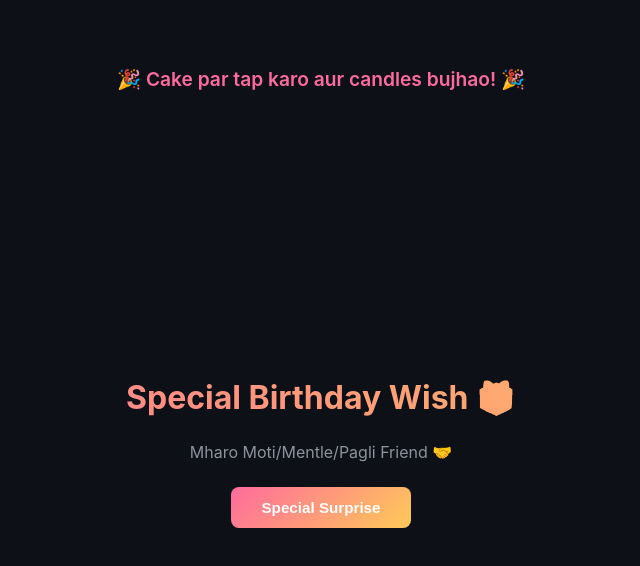
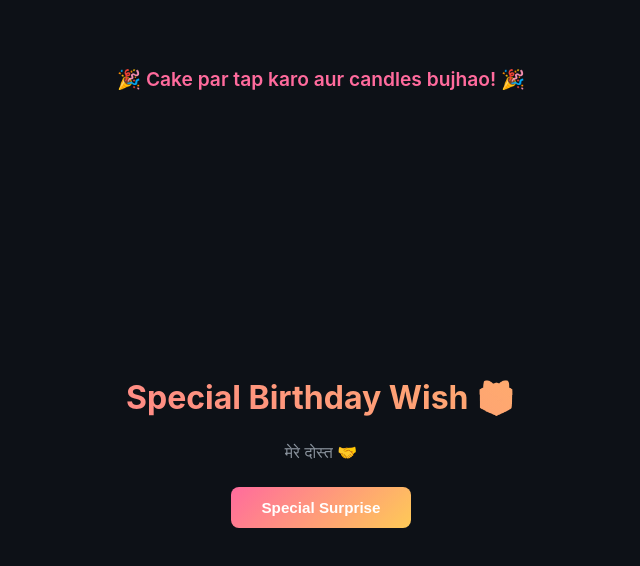
Before and after one commit to GendreAnnd5/Lallu-sBirthday, a plain HTML site: page index.html in a window 1280 px wide. Shown: the part 9255-9821 px from the top of the page, without its empty margins (319-959 px from the left). Drawn offline with Linux system fonts and the light colour scheme.

Commit message:
Update index.html
mere dost

```diff
--- a/index.html
+++ b/index.html
@@ -1765,7 +1765,7 @@
         <div class="container" style="text-align: center;">
             <h2>Special Birthday Wish 🎁</h2>
             <p style="font-size: 1rem; color: #8b949e; margin-bottom: 25px;">
-                Mharo Moti/Mentle/Pagli Friend 🤝
+                मेरे दोस्त 🤝
             </p>
             <button class="cta-button" onclick="showFinalMessage()">Special Surprise</button>
         </div>
```
